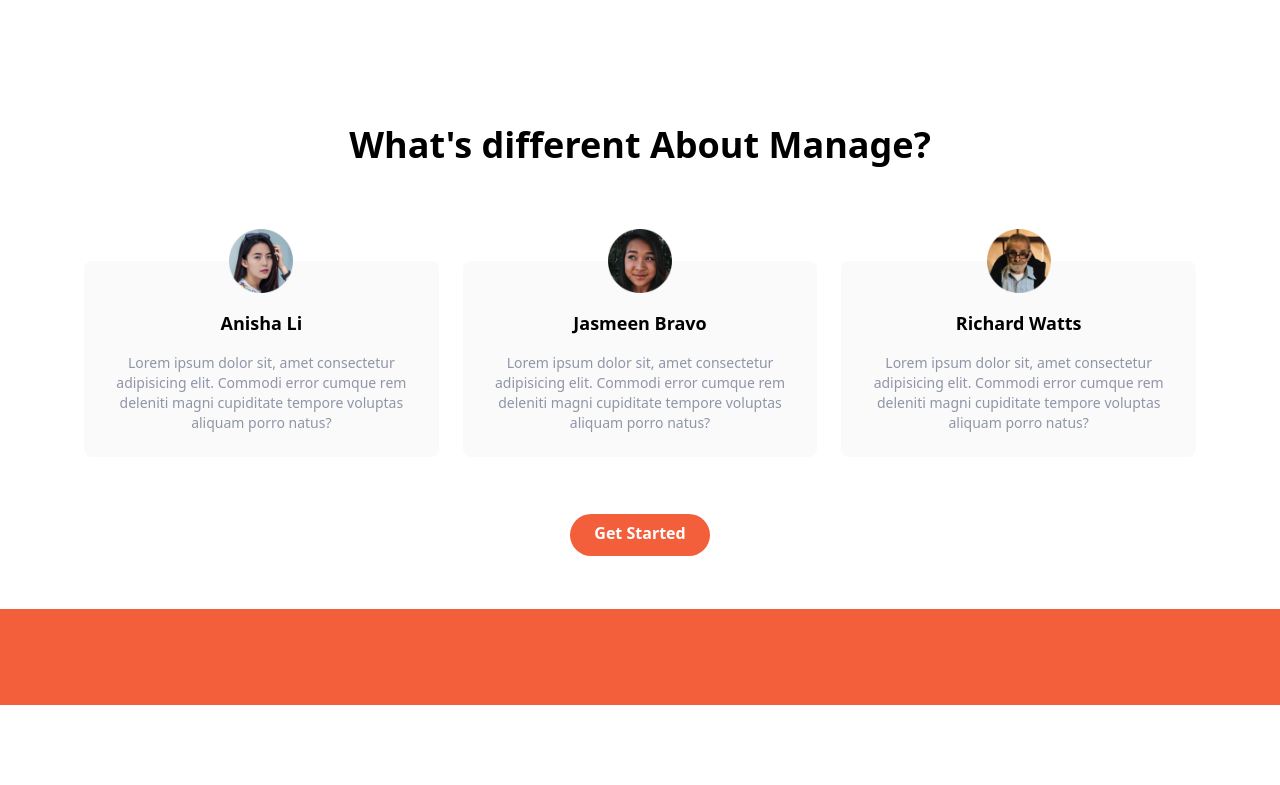
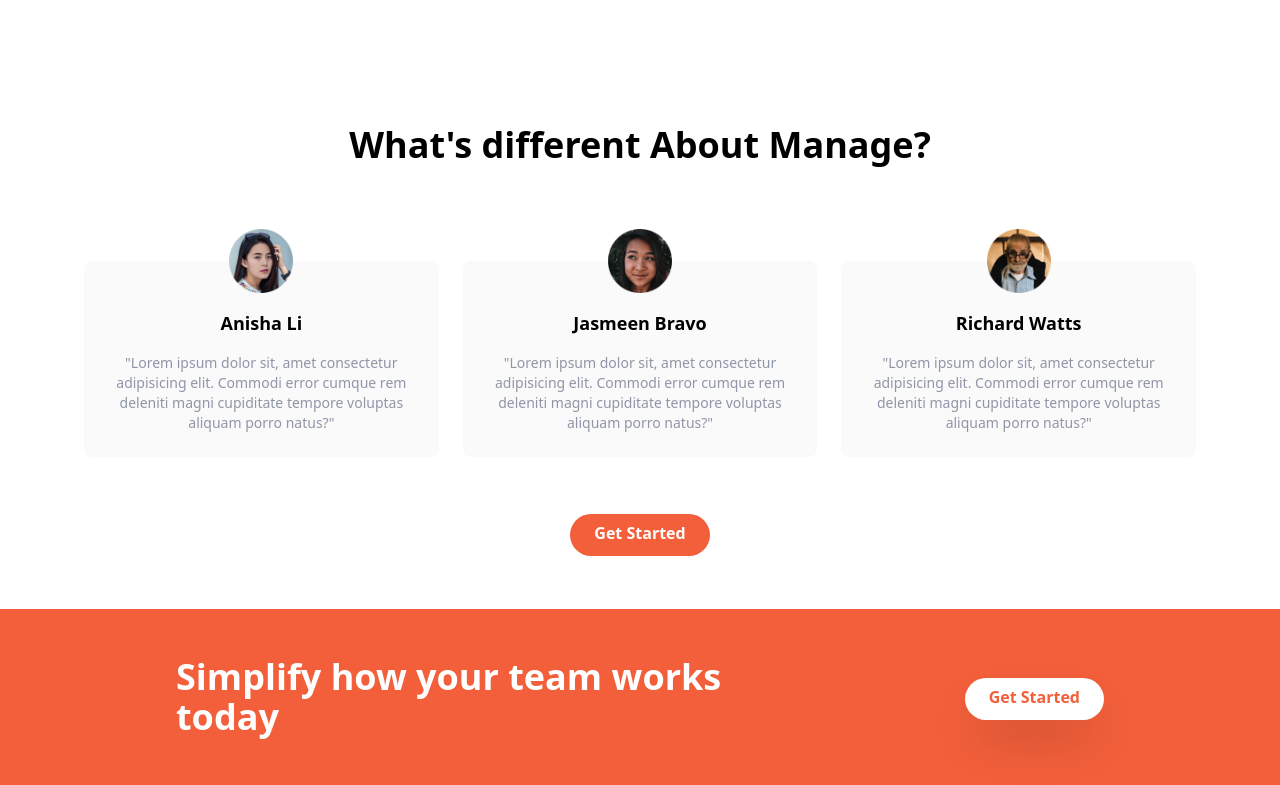
Before and after one commit to wabbi-khan/tailwind-website, a website: page index.html in a window 1280 px wide. Shown: the part 1127-1912 px from the top of the page. Before the commit the page ends 1832 px from the top, so only its background shows below. Drawn offline with Linux system fonts and the light colour scheme.

Commit message:
cta section done

```diff
--- a/index.html
+++ b/index.html
@@ -205,9 +205,9 @@
             />
             <h5 class="text-lg font-bold my-4">Anisha Li</h5>
             <p class="text-sm text-darkGrayishBlue">
-              Lorem ipsum dolor sit, amet consectetur adipisicing elit. Commodi
+              "Lorem ipsum dolor sit, amet consectetur adipisicing elit. Commodi
               error cumque rem deleniti magni cupiditate tempore voluptas
-              aliquam porro natus?
+              aliquam porro natus?"
             </p>
           </div>
           <!-- TESTIMONIALS 2 -->
@@ -221,9 +221,9 @@
             />
             <h5 class="text-lg font-bold my-4">Jasmeen Bravo</h5>
             <p class="text-sm text-darkGrayishBlue">
-              Lorem ipsum dolor sit, amet consectetur adipisicing elit. Commodi
+              "Lorem ipsum dolor sit, amet consectetur adipisicing elit. Commodi
               error cumque rem deleniti magni cupiditate tempore voluptas
-              aliquam porro natus?
+              aliquam porro natus?"
             </p>
           </div>
           <!-- TESTIMONIALS 3 -->
@@ -237,9 +237,9 @@
             />
             <h5 class="text-lg font-bold my-4">Richard Watts</h5>
             <p class="text-sm text-darkGrayishBlue">
-              Lorem ipsum dolor sit, amet consectetur adipisicing elit. Commodi
+              "Lorem ipsum dolor sit, amet consectetur adipisicing elit. Commodi
               error cumque rem deleniti magni cupiditate tempore voluptas
-              aliquam porro natus?
+              aliquam porro natus?"
             </p>
           </div>
         </div>
@@ -260,7 +260,19 @@
         class="container flex flex-col items-center justify-between px-6 py-24 mx-auto space-y-12 md:py-12 md:flex-row md:space-y-0"
       >
         <!-- HEADING -->
-        <h2 class=""></h2>
+        <h2
+          class="text-5xl font-bold leading-tight text-center text-white md:text-4xl md:max-w-xl md:text-left"
+        >
+          Simplify how your team works today
+        </h2>
+        <!-- BUTTON -->
+        <div>
+          <a
+            href="#"
+            class="p-3 px-6 pt-2 text-brightRed font-semibold bg-white shadow-2xl rounded-full baseline hover:bg-brightRedSupLight"
+            >Get Started</a
+          >
+        </div>
       </div>
     </section>
   </body>
```
Also changed, not shown: css/main.css.
